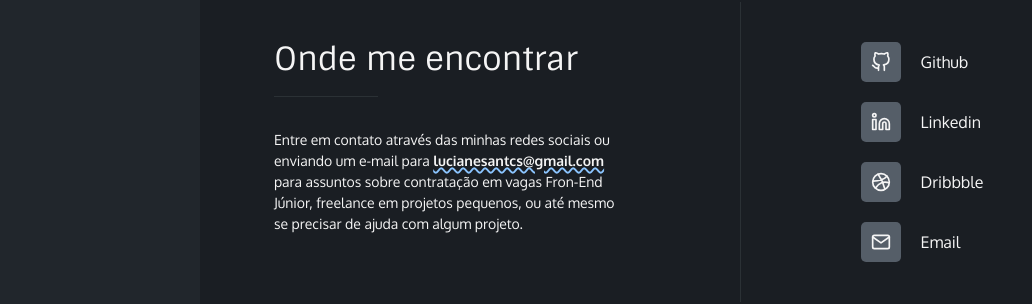
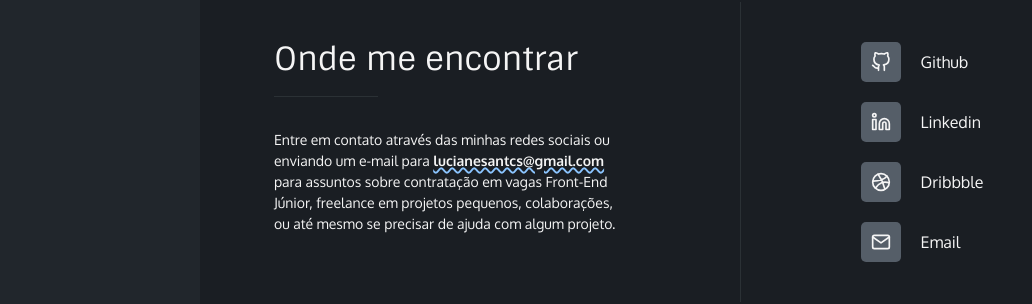
Before and after one commit to lucianesantcs/portfolio, a React (Create React App) app: page /#/contact in a window 1280 px wide. Shown: the part 248-552 px from the top of the page, without its empty margins (0-1032 px from the left). Built offline with nearby package versions, Linux system fonts and the light colour scheme.

Commit message:
corrigido erro em contato

```diff
--- a/src/Pages/Contact.js
+++ b/src/Pages/Contact.js
@@ -19,8 +19,8 @@ const Contact = () => {
                   <strong>lucianesantcs@gmail.com</strong>
                 </u>
               </a>{" "}
-              para assuntos sobre contratação em vagas Fron-End Júnior, freelance em projetos
-              pequenos, ou até mesmo se precisar de ajuda com algum projeto.
+              para assuntos sobre contratação em vagas Front-End Júnior, freelance em projetos
+              pequenos, colaborações, ou até mesmo se precisar de ajuda com algum projeto.
             </p>
           </div>
           <div className="contact-content-item-horizontal-divider"></div>
```
